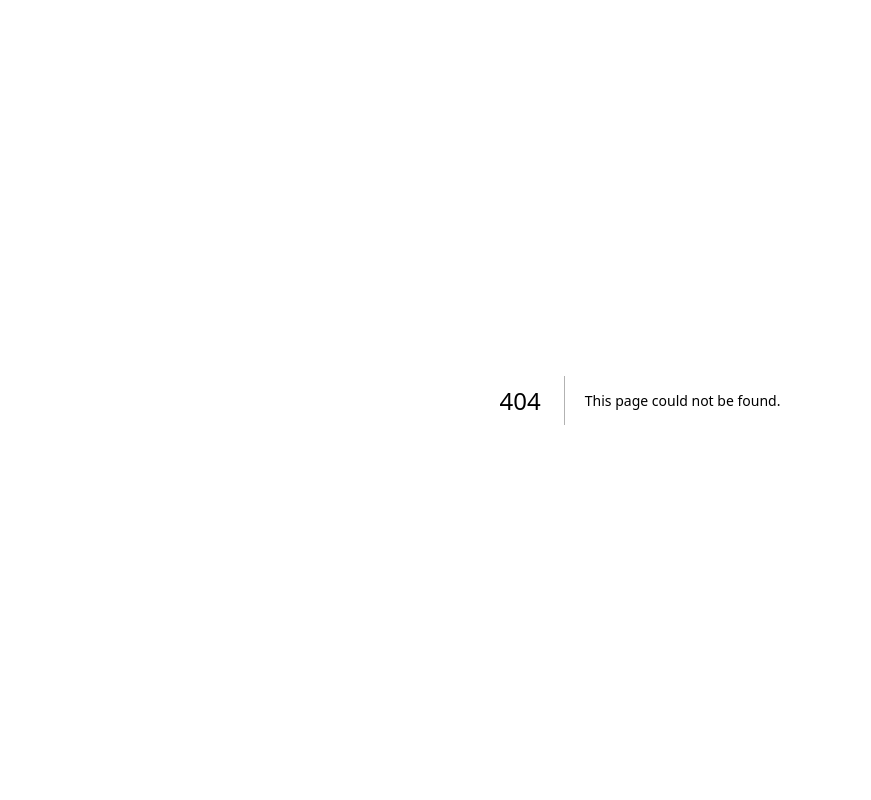
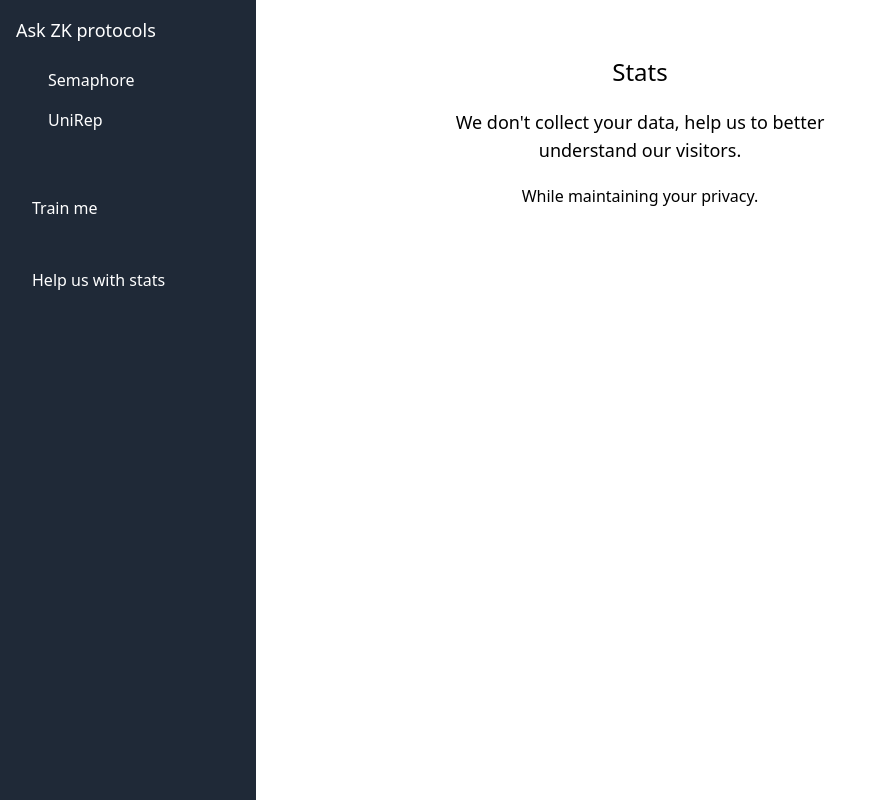
Before and after one commit to marciob/gpt3-zk, a Next.js app: page /stats in a window 1280 px wide. Before the commit this address had no page. Shown: the whole page, without its empty margins (0-871 px from the left). Built offline with nearby package versions, Linux system fonts and the light colour scheme.

Commit message:
adding stats page

```diff
--- a/pages/components/Sidebar.jsx
+++ b/pages/components/Sidebar.jsx
@@ -38,6 +38,13 @@ const Sidebar = () => {
             </p>
           </Link>
         </div>
+        <div className="p-4">
+          <Link href="/stats">
+            <p className="block py-2 pl-2 ml-2 text-base  font-medium text-white hover:bg-gray-700">
+              Help us with stats
+            </p>
+          </Link>
+        </div>
       </nav>
     </div>
   );
--- /dev/null
+++ b/pages/components/withWallet.jsx
@@ -0,0 +1,51 @@
+import React, { useState } from "react";
+import { ethers } from "ethers";
+
+function withWallet(WrappedComponent) {
+  return function (props) {
+    const [isConnected, setIsConnected] = useState(false);
+    const [walletAddress, setWalletAddress] = useState("");
+    const [walletSigner, setWalletSigner] = useState();
+
+    const handleConnectWallet = async () => {
+      if (provider) {
+        try {
+          setIsConnected(true);
+
+          const provider = new ethers.providers.Web3Provider(
+            window.ethereum,
+            "any"
+          );
+          // Prompt user for account connections
+          await provider.send("eth_requestAccounts", []);
+          const signer = provider.getSigner();
+          setWalletAddress(await signer.getAddress());
+          setWalletSigner(signer);
+        } catch (error) {
+          console.log(error);
+        }
+      } else {
+        console.log("Please install Metamask to connect to your wallet.");
+      }
+    };
+
+    return (
+      <>
+        {!isConnected && (
+          <button
+            className="bg-gray-800 text-white text-center py-2 px-4 rounded-lg hover:bg-gray-600 mb-10 block"
+            onClick={handleConnectWallet}
+          >
+            Connect Wallet
+          </button>
+        )}
+        <WrappedComponent
+          {...props}
+          isConnected={isConnected}
+          walletAddress={walletAddress}
+          walletSigner={walletSigner}
+        />
+      </>
+    );
+  };
+}
--- a/pages/fine-tune2.tsx
+++ b/pages/fine-tune2.tsx
@@ -1,3 +1,5 @@
+// page only for tests
+
 import React, { useState, useEffect } from "react";
 import Sidebar from "./components/Sidebar";
 import styles from "../styles/Home.module.css";
--- /dev/null
+++ b/pages/stats.tsx
@@ -0,0 +1,34 @@
+import React, { useState, useEffect } from "react";
+import Sidebar from "./components/Sidebar";
+import styles from "../styles/Home.module.css";
+import { v4 as uuidv4 } from "uuid";
+import { ethers } from "ethers";
+import { Identity } from "@semaphore-protocol/identity";
+import { Group } from "@semaphore-protocol/group";
+import SemaphoreAbi from "./utils/SemaphoreAbi";
+import { MoonLoader } from "react-spinners";
+import { Tooltip as ReactTooltip } from "react-tooltip";
+const { generateProof } = require("@semaphore-protocol/proof");
+const { verifyProof } = require("@semaphore-protocol/proof");
+const { packToSolidityProof } = require("@semaphore-protocol/proof");
+
+const Stats = () => {
+  return (
+    <div className={styles.container}>
+      <div className="mt-10 mb-72">
+        <Sidebar />
+
+        <div className="bg-white p-4 lg:col-span-1 text-center w-1/3 mx-auto">
+          <h1 className="text-2xl font-medium mb-5">Stats</h1>
+          <p className="text-lg mb-5 ">
+            We don't collect your data, help us to better understand our
+            visitors.
+          </p>
+          <p>While maintaining your privacy.</p>
+        </div>
+      </div>
+    </div>
+  );
+};
+
+export default Stats;
```
